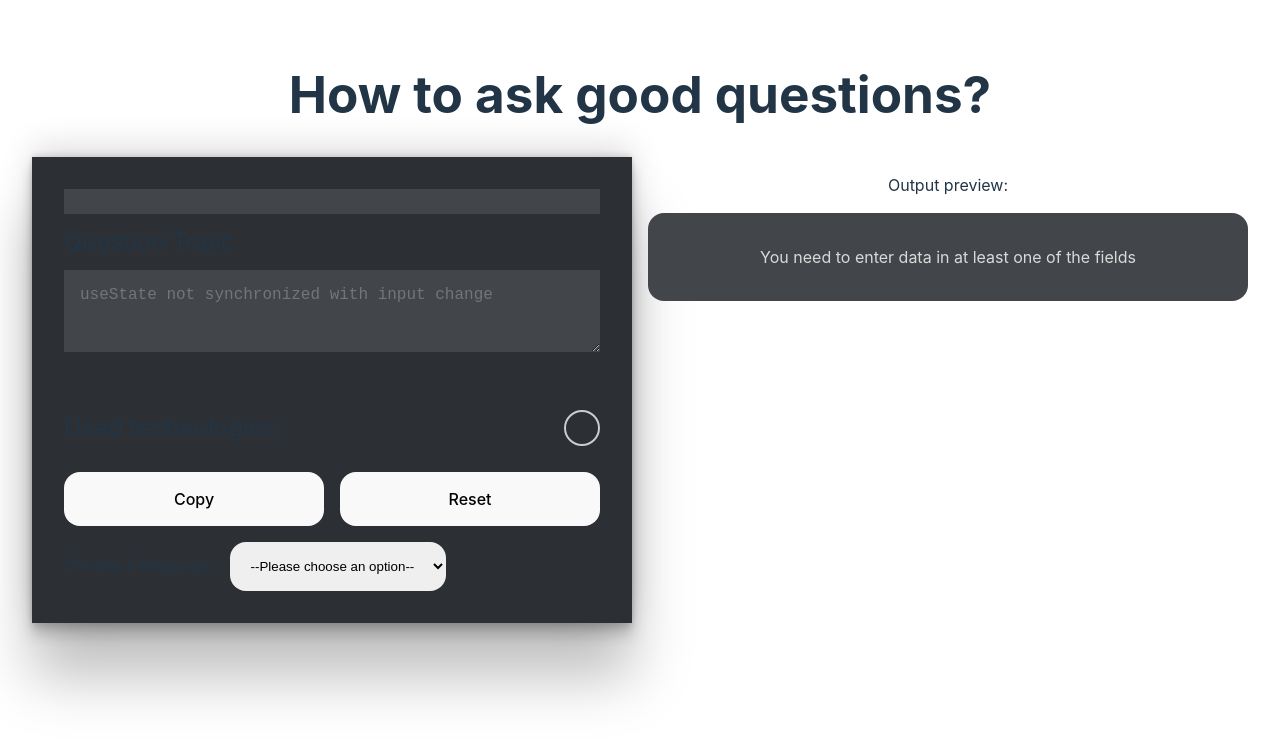
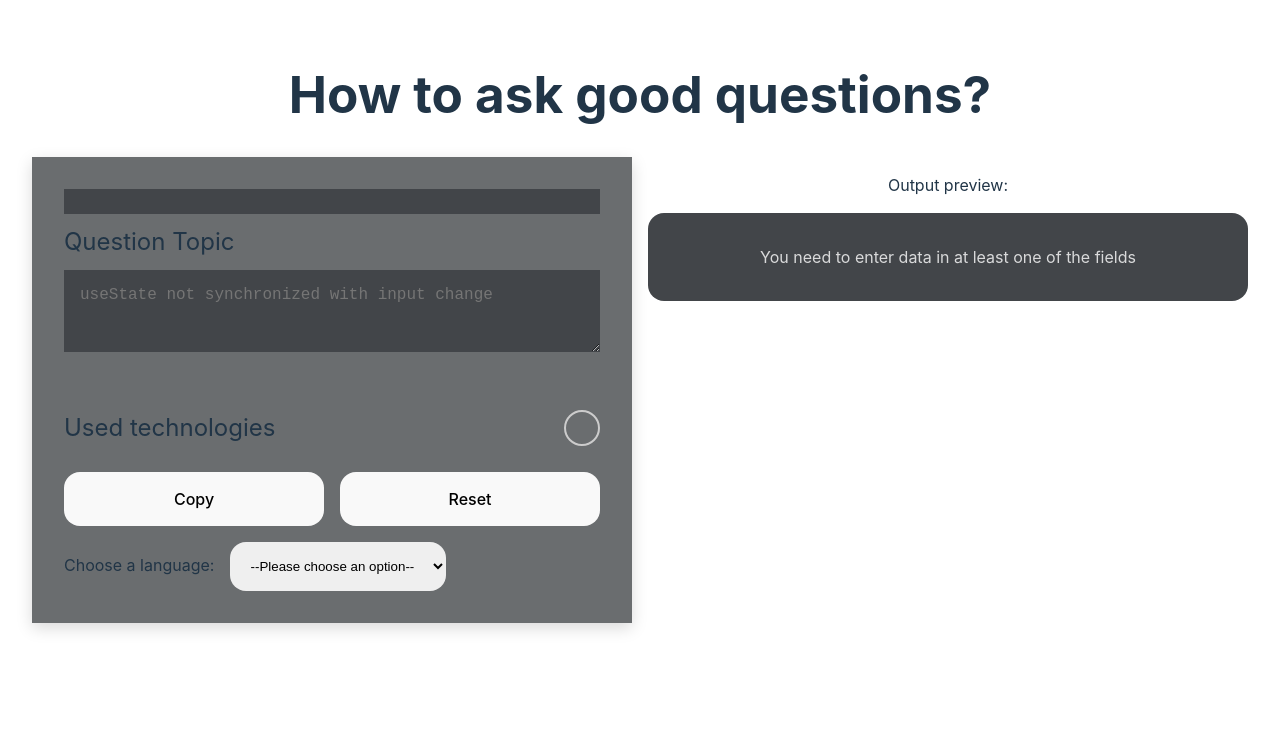
Before and after one commit to goodideagiver/how-to-ask-good-questions, a React (Vite) app: page / in a window 1280 px wide. Shown: the top 740 px of the page. Built offline with nearby package versions, Linux system fonts and the light colour scheme.

Commit message:
Add animated question marks

```diff
--- a/src/components/QuestionForm/QuestionForm.module.scss
+++ b/src/components/QuestionForm/QuestionForm.module.scss
@@ -1,13 +1,17 @@
 .root {
-	background-color: #2c2f33;
+	background-color: #2c2f33b3;
 	padding: 2rem;
-
 	display: flex;
 	gap: 1rem;
 	flex-direction: column;
-	box-shadow: rgba(0, 0, 0, 0.25) 0 54px 55px, rgba(0, 0, 0, 0.12) 0 -12px 30px,
-		rgba(0, 0, 0, 0.12) 0 4px 6px, rgba(0, 0, 0, 0.17) 0 12px 13px,
-		rgba(0, 0, 0, 0.09) 0 -3px 5px;
+	box-shadow: rgba(0, 0, 0, 0.15) 0 5px 15px;
+
+	position: relative;
+	backdrop-filter: blur(10px);
+}
+
+.right {
+	position: relative;
 }
 
 .output {
--- a/src/components/QuestionForm/QuestionForm.tsx
+++ b/src/components/QuestionForm/QuestionForm.tsx
@@ -9,6 +9,7 @@ import { FormTextareas, textareasCount } from './FormTextareas/FormTextareas';
 import { OptionalInput } from './OptionalInput/OptionalInput';
 import { useQuestionForm } from './QuestionForm.hook';
 import classes from './QuestionForm.module.scss';
+import { QuestionMarks } from './QuestionMarks/QuestionMarks';
 import '/public/config';
 
 export const QuestionForm = () => {
@@ -38,6 +39,7 @@ export const QuestionForm = () => {
 
 	return (
 		<WindowLayout>
+			<QuestionMarks />
 			<form className={classes.root}>
 				<FormProgress
 					percentage={
@@ -73,8 +75,7 @@ export const QuestionForm = () => {
 					<LanguageSelect />
 				</div>
 			</form>
-
-			<div>
+			<div className={classes.right}>
 				<p>{t('outputPreview')}:</p>
 				<p className={classes.output}>
 					{message && message.trim().length ? (
--- /dev/null
+++ b/src/components/QuestionForm/QuestionMarks/QuestionMark.module.scss
@@ -0,0 +1,8 @@
+.root {
+	position: absolute;
+	width: 200px;
+	left: 50%;
+	top: 50%;
+	transform: translate(-50%, -50%);
+	opacity: 0.1;
+}
--- /dev/null
+++ b/src/components/QuestionForm/QuestionMarks/QuestionMark.tsx
@@ -0,0 +1,13 @@
+import classes from './QuestionMark.module.scss';
+
+import question from '../../../assets/question.png';
+
+type Props = {
+	className?: string;
+};
+
+export const QuestionMark = ({ className }: Props) => {
+	const classNames = `${classes.root} ${className || ''}`;
+
+	return <img className={classNames} aria-hidden='true' src={question}></img>;
+};
--- /dev/null
+++ b/src/components/QuestionForm/QuestionMarks/QuestionMarks.module.scss
@@ -0,0 +1,54 @@
+.first {
+	animation: first 20s ease-in-out infinite;
+}
+.second {
+	animation: second 50s ease-in-out infinite;
+	left: 0;
+	top: 0;
+	width: 300px;
+}
+
+.third {
+	animation: third 60s -30s ease-in-out infinite;
+	right: 0;
+	bottom: 0;
+	left: auto;
+	top: auto;
+	width: 300px;
+}
+
+@keyframes first {
+	0% {
+		transform: translate3d(-50%, 0, 0);
+	}
+	50% {
+		transform: translate3d(-20%, 10px, 0) rotate(20deg);
+	}
+	100% {
+		transform: translate3d(-50%, 0, 0);
+	}
+}
+
+@keyframes second {
+	0% {
+		transform: translate3d(-50%, 0, 0) rotate(100deg);
+	}
+	50% {
+		transform: translate3d(-50%, 100px, 0) rotate(-100deg);
+	}
+	100% {
+		transform: translate3d(-50%, 0, 0) rotate(100deg);
+	}
+}
+
+@keyframes third {
+	0% {
+		transform: translate3d(0%, 0, 0);
+	}
+	50% {
+		transform: translate3d(-15%, 0, 0) rotate(320deg);
+	}
+	100% {
+		transform: translate3d(0%, 0, 0);
+	}
+}
--- /dev/null
+++ b/src/components/QuestionForm/QuestionMarks/QuestionMarks.tsx
@@ -0,0 +1,15 @@
+import { QuestionMark } from './QuestionMark';
+
+import classes from './QuestionMarks.module.scss';
+
+type Props = {};
+
+export const QuestionMarks = ({}: Props) => {
+	return (
+		<>
+			<QuestionMark className={classes.first} />
+			<QuestionMark className={classes.second} />
+			<QuestionMark className={classes.third} />
+		</>
+	);
+};
--- a/src/components/WindowLayout/WindowLayout.module.scss
+++ b/src/components/WindowLayout/WindowLayout.module.scss
@@ -4,4 +4,5 @@
 	gap: 1rem;
 
 	width: 100%;
+	position: relative;
 }
--- a/src/index.scss
+++ b/src/index.scss
@@ -33,6 +33,7 @@ body {
 	display: flex;
 	place-items: center;
 	min-width: 320px;
+	overflow-x: hidden;
 }
 
 h1 {
```
Also changed, not shown: src/assets/question.png (added), src/questionMark.png (added).
